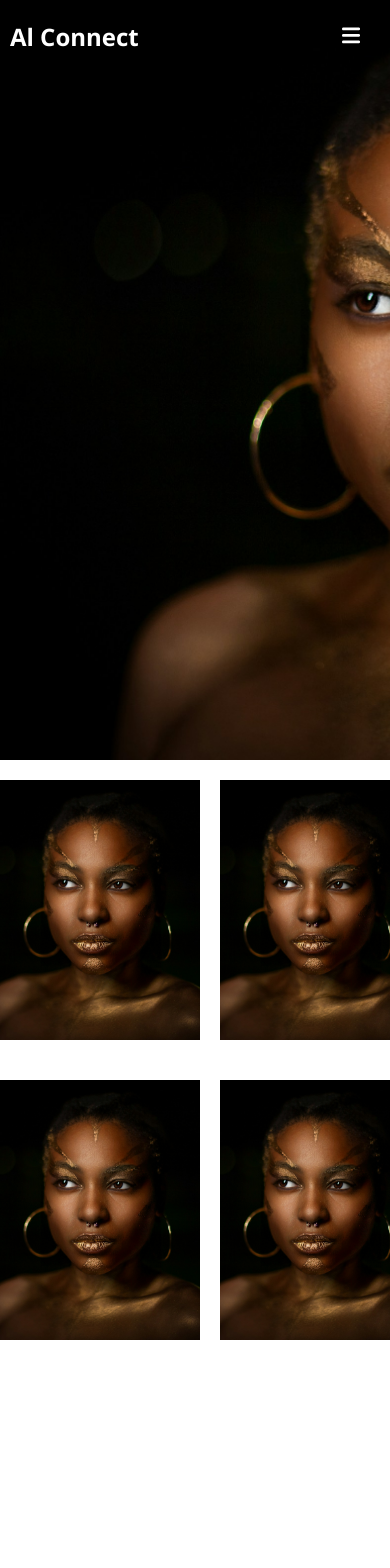
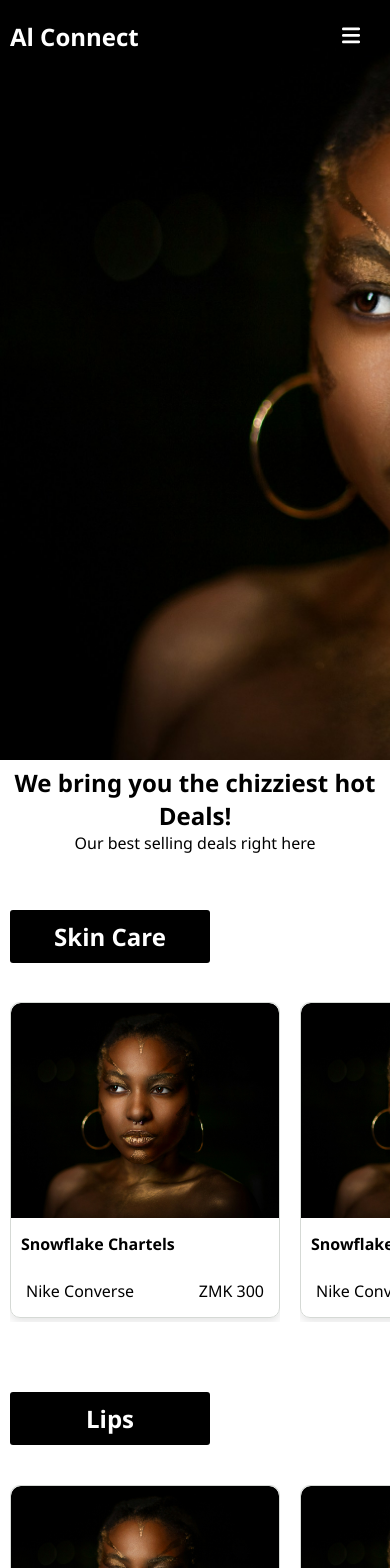
Before and after one commit to Ignatius-Musonda/alconnect, a React (Create React App) app: page / in a window 390 px wide. Shown: the top 1568 px of the page. Before the commit the page ends 1360 px from the top, so only its background shows below. Built offline with nearby package versions, Linux system fonts and the light colour scheme.

Commit message:
worked on carousel responsiveness

```diff
--- a/src/Components/NavBar/NavBar.css
+++ b/src/Components/NavBar/NavBar.css
@@ -8,6 +8,11 @@
     text-decoration: none;
     /* color: black; */
     color: white;
+}
+.scrollCover .linkItem{
+    text-decoration: none;
+    /* color: black; */
+    color: #000;
 }
 
 /* .linkItem:hover{
@@ -57,6 +62,7 @@
     z-index: 5;
 
 
+
 }
 
 .resNav{
@@ -76,6 +82,7 @@
     background-color: #f7f7f7;
     margin-right: 30px;
     border-radius: 15px;
+    /* color: #000; */
     /* background-color: green; */
 }
 
@@ -125,6 +132,7 @@
     list-style: none;
 
     cursor: pointer;
+    /* color: #000; */
 
 }
 .listItems .secItem li{
--- a/src/Components/NavBar/NavBar.js
+++ b/src/Components/NavBar/NavBar.js
@@ -114,7 +114,8 @@ function NavBar() {
 
                                 </li> */}
 
-                                <li className='serviceItem'><Link to={"/"} className='linkItem'>Skin care</Link></li>
+                                <li className='serviceItem'><a className='linkItem' href="#Iggy">Skin care</a> </li>
+                                <li className='serviceItem'><Link to={"/#Iggy"} className='linkItem'>Skin care</Link></li>
                                 <li className='serviceItem'><Link to={"/"} className='linkItem'>Lips</Link></li>
                                 <li className='serviceItem'><Link to={"/"} className='linkItem'>Eyes</Link></li>
                                 <li className='serviceItem'><Link to={"/"} className='linkItem'>Accessories</Link></li>
--- /dev/null
+++ b/src/Components/Prelude/Prelude.css
@@ -0,0 +1,26 @@
+
+
+.PreludeCover{
+    height: 100px;
+    display: flex;
+    flex-direction: column;
+    align-items: center;
+    justify-content: center;
+}
+.PreludeCover h2,p{
+    padding: 0;
+    margin: 0;
+}
+
+
+@media screen and (max-width: 730px){
+
+
+        .PreludeCover{
+
+            padding: 0 5px;
+            text-align: center;
+        }
+
+
+}
--- /dev/null
+++ b/src/Components/Prelude/Prelude.js
@@ -0,0 +1,26 @@
+
+
+
+
+
+import { Link } from "react-router-dom";
+import "./Prelude.css"
+
+
+
+function Prelude() {
+
+
+
+
+  return (
+
+        <div className="PreludeCover">
+
+                    <h2>We bring you the chizziest hot Deals!</h2>
+                    <p>Our best selling deals right here</p>
+        </div>
+  );
+}
+
+export default Prelude;
--- a/src/Components/SlideCarousel/SlideCarousel.css
+++ b/src/Components/SlideCarousel/SlideCarousel.css
@@ -112,10 +112,26 @@ body {
 
   .carouselCover{
     position: relative;
+    padding-left: 30px;
+    margin-top: 30px;
     /* background-color: green; */
   }
   .carouselCover img{
     object-fit: cover;
+  }
+
+  .Prewording{
+    overflow: hidden;
+    text-align: center;
+    width: 200px;
+    /* padding-left: 30px; */
+  }
+  .Prewording h2{
+    padding: 10px 15px;
+    background-color: #000;
+    color: white;
+    border-radius: 3px;
+    /* padding-left: 30px; */
   }
 
   .carouselImg{
@@ -160,7 +176,7 @@ body {
 .carouselCover ul {
     display: flex;
     list-style: none;
-    height: 300px;
+    height: 450px;
     overflow-x: scroll;
     padding: 20px 0;
     flex: 0 0 600px;
@@ -187,11 +203,11 @@ body {
   }
 
 .carouselCover li {
-    flex: 0 0 200px;
+    flex: 0 0 370px;
     /* background: var(--accent); */
     margin: 0 20px 0 0;
     user-select: none;
-    background-color: aqua;
+    /* background-color: aqua; */
     overflow: hidden;
     cursor: pointer;
   }
@@ -199,3 +215,100 @@ body {
  .carouselCover li:last-of-type {
     margin: 0;
   }
+
+
+  /* CARD CSS */
+
+
+  .ListingHeadingCover{
+
+    /* padding-left: 30px; */
+    padding-bottom: 30px;
+    width: 100%;
+    text-align: left;
+    color: rgb(58, 140, 140);
+
+
+
+}
+
+.ListingContainer {
+    position: relative;
+    padding: 30px;
+}
+
+.ListingDisplayCover {
+    width: 100%;
+    display: grid;
+    grid-template-columns: repeat(auto-fit, minmax(260px, 1fr));
+    gap: 20px;
+}
+
+.ListingItemCard {
+    width: 100%;
+    overflow: hidden;
+    cursor: pointer;
+    border: 1px solid rgb(213, 217, 213);
+    border-radius: 10px;
+    box-shadow: 0 4px 8px rgba(0, 0, 0, 0.1);
+    transition: box-shadow 0.3s ease; /* Adding a smooth transition effect */
+}
+
+.ListingItemCard:hover {
+    box-shadow: 0 8px 16px rgba(0, 0, 0, 0.2); /* Adding a more pronounced shadow on hover */
+}
+
+.ListingDisplayCover img {
+    width: 100%;
+    object-fit: cover;
+    border-top-left-radius: 10px;
+    border-top-right-radius: 10px;
+}
+
+.ListingDetails {
+    display: flex;
+    justify-content: space-between;
+    padding: 10px;
+}
+
+.ListingStore {
+    padding: 10px;
+}
+
+.ListingName,
+.ListingPrice {
+    padding: 5px;
+}
+
+@media screen and (max-width: 730px){
+
+
+    .carouselCover{
+        position: relative;
+        padding-left: 10px;
+        /* background-color: green; */
+      }
+
+      .carouselCover ul {
+        display: flex;
+        list-style: none;
+        height: 360px;
+        overflow-x: scroll;
+        padding: 20px 0;
+        flex: 0 0 360px;
+        margin: 0 auto;
+        /* background-color: red; */
+      }
+
+
+    .carouselCover li {
+        flex: 0 0 270px;
+        /* background: var(--accent); */
+        margin: 0 20px 0 0;
+        user-select: none;
+        /* background-color: aqua; */
+        overflow: hidden;
+        cursor: pointer;
+    }
+
+}
--- a/src/Components/SlideCarousel/SlideCarousel.js
+++ b/src/Components/SlideCarousel/SlideCarousel.js
@@ -9,7 +9,10 @@ import { useEffect, useRef, useState } from "react";
 import { animate, motion, useMotionValue, useScroll } from "framer-motion";
 import img1 from "../Images/Alcon1.jpg"
 
-export default function SlideCarousel() {
+export default function SlideCarousel({Heading, CarouselData}) {
+
+
+
   const ref = useRef(null);
   const { scrollXProgress } = useScroll({ container: ref });
   const [startX, setStartX] = useState(0);
@@ -83,10 +86,50 @@ export default function SlideCarousel() {
     }
   };
 
+  const cardData = [
+    {
+       ImgUrl: img1,
+       Name: "Snowflake Chartels",
+       Title: "Nike Converse",
+       Price: 300
+
+    },
+    {
+       ImgUrl: img1,
+       Name: "Zed Watch Guy",
+       Title: "Casio Classic Watch",
+       Price: 250
+
+    },
+     {
+       ImgUrl: img1,
+       Name: "Snowflakes Chartel",
+       Title: "Airforce Converse",
+       Price: 300
+
+    },
+     {
+       ImgUrl: img1,
+       Name: "Snowflakes Chartel",
+       Title: "Airforce Converse",
+       Price: 300
+
+    },
+
+
+   ]
+
   return (
     <>
 
-        <div className="carouselCover">
+    <div className="carouselCover" id="Iggy">
+
+        <div className="Prewording">
+
+                <h2>{Heading}</h2>
+
+        </div>
+
 
 
       <svg id="progress" width="100" height="100" viewBox="0 0 100 100">
@@ -109,9 +152,50 @@ export default function SlideCarousel() {
         onScroll={handleScroll}
         className="carouselList"
       >
-        {items.map((idx) => (
+        {CarouselData.map((idx) => (
           <motion.li onClick={()=>{console.log("have been clicke",idx)}}  key={idx}>
-            <img className="carouselImg" src={img1} />
+
+                   <div className="ListingDisplayCover">
+                        {CarouselData && CarouselData.map((index,key)=>{
+                            return(
+
+
+                                    <div className="ListingItemCard" key={key}>
+
+                                            <div className="ListingImg">
+
+                                                    <img src={img1} />
+
+                                            </div>
+                                            <div className="ListingStore">
+
+                                                    <p><b>{index.Name}</b></p>
+
+                                            </div>
+                                            <div className="ListingDetails">
+
+                                                    <div className="ListingName">
+                                                        <p>{index.Title}</p>
+
+                                                    </div>
+                                                    <div className="ListingPrice">
+
+                                                            <p>{`ZMK ${index.Price}`}</p>
+
+                                                    </div>
+
+                                            </div>
+
+                                    </div>
+
+
+
+                                )
+                            })}
+
+                </div>
+
+            {/* <img className="carouselImg" src={img1} /> */}
           </motion.li>
 
         ))}
--- a/src/Pages/Landing/Landing.js
+++ b/src/Pages/Landing/Landing.js
@@ -7,10 +7,46 @@ import NavBar from "../../Components/NavBar/NavBar";
 import HeroSection from "../../Components/HeroSection/HeroSection";
 
 import SlideCarousel from "../../Components/SlideCarousel/SlideCarousel";
-
+import Prelude from "../../Components/Prelude/Prelude";
+// import img1 from "../Images/Alcon1.jpg"
+import img1 from "../../Components/Images/Alcon1.jpg"
 
 
 function Landing() {
+
+
+    const cardData = [
+        {
+           ImgUrl: img1,
+           Name: "Snowflake Chartels",
+           Title: "Nike Converse",
+           Price: 300
+
+        },
+        {
+           ImgUrl: img1,
+           Name: "Zed Watch Guy",
+           Title: "Casio Classic Watch",
+           Price: 250
+
+        },
+         {
+           ImgUrl: img1,
+           Name: "Snowflakes Chartel",
+           Title: "Airforce Converse",
+           Price: 300
+
+        },
+         {
+           ImgUrl: img1,
+           Name: "Snowflakes Chartel",
+           Title: "Airforce Converse",
+           Price: 300
+
+        },
+
+
+       ]
 
 
 
@@ -19,8 +55,23 @@ function Landing() {
 
         <div className="LandingWholeCnt">
             <HeroSection/>
-            <SlideCarousel/>
-            <SlideCarousel/>
+            <Prelude/>
+            <SlideCarousel
+
+
+                   CarouselData={cardData}
+                   Heading={"Skin Care"}
+
+            />
+            <SlideCarousel
+
+
+                   CarouselData={cardData}
+                   Heading={"Lips"}
+
+            />
+
+            {/* <SlideCarousel/> */}
 
 
 
```
